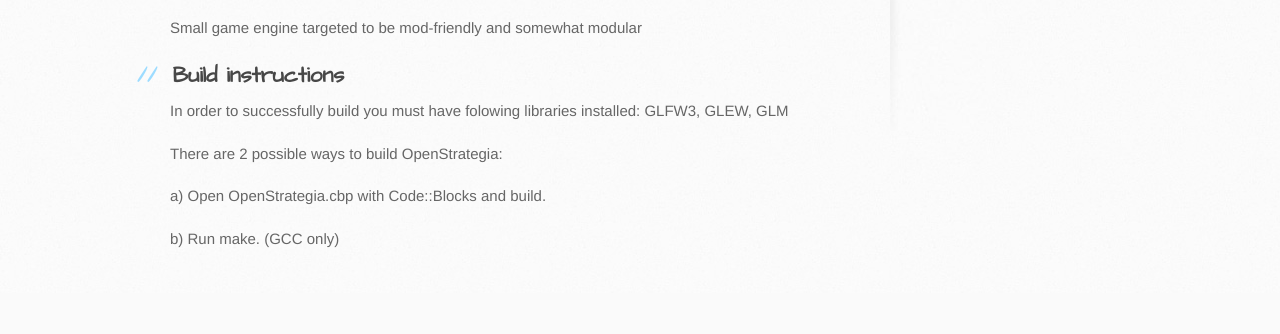
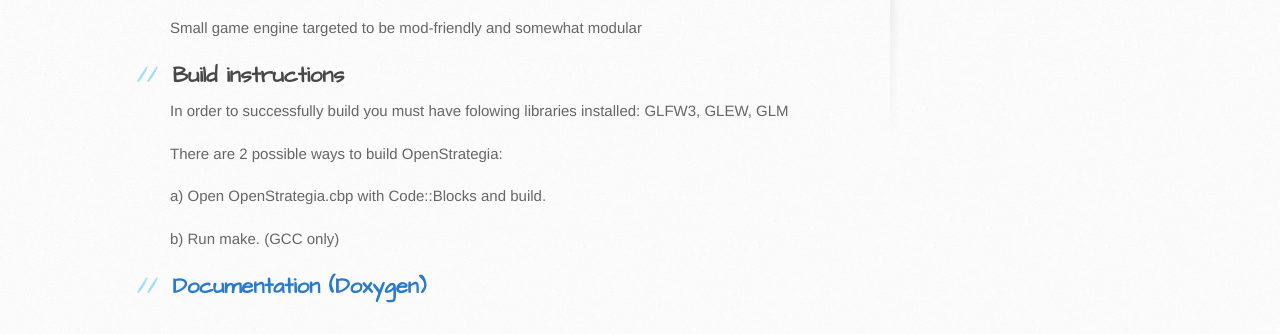
Before and after one commit to GenaBitu/OpenStrategia, a plain HTML site: page index.html in a window 1280 px wide. Shown: the part 605-939 px from the top of the page. Before the commit the page ends 898 px from the top, so only its background shows below. Drawn offline with Linux system fonts and the light colour scheme.

Commit message:
Added a link to the documentation

```diff
--- a/index.html
+++ b/index.html
@@ -46,6 +46,9 @@ GLFW3, GLEW, GLM</p>
 <p>a) Open OpenStrategia.cbp with Code::Blocks and build.</p>
 
 <p>b) Run make. (GCC only)</p>
+
+<h2>
+<a name="docs" class="anchor" href="http://genabitu.github.io/OpenStrategia-docs/" target="new"><span class="octicon octicon-link"></span>Documentation (Doxygen)</a></h2>
         </section>
 
         <aside id="sidebar">
```
